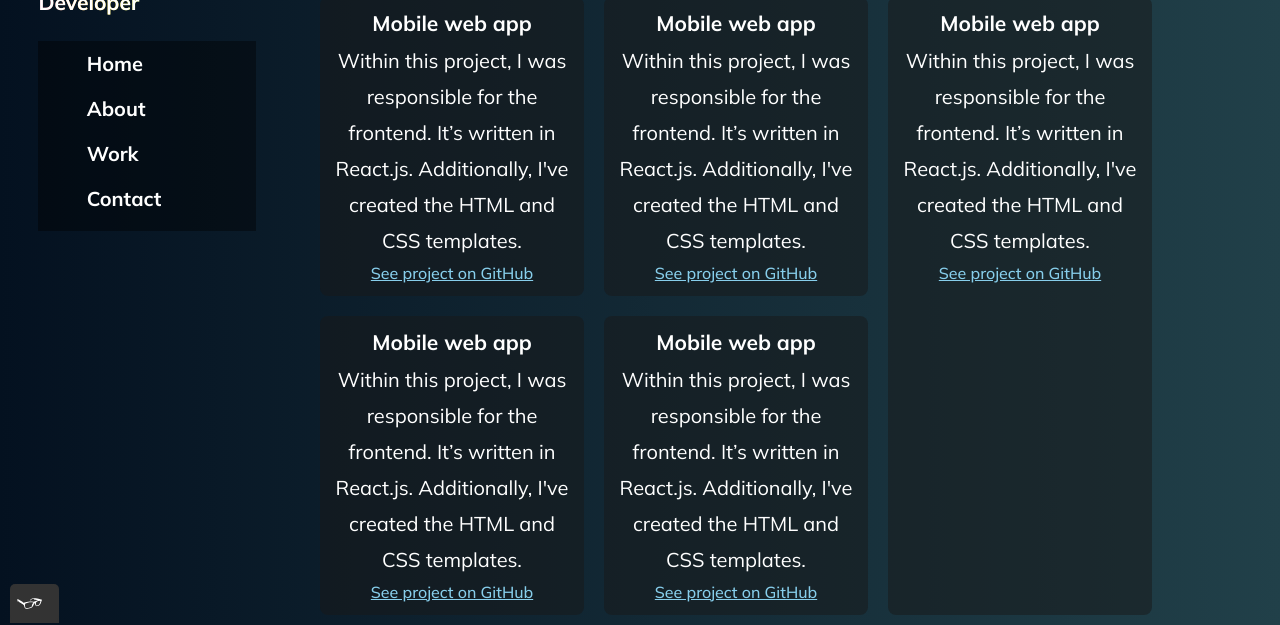
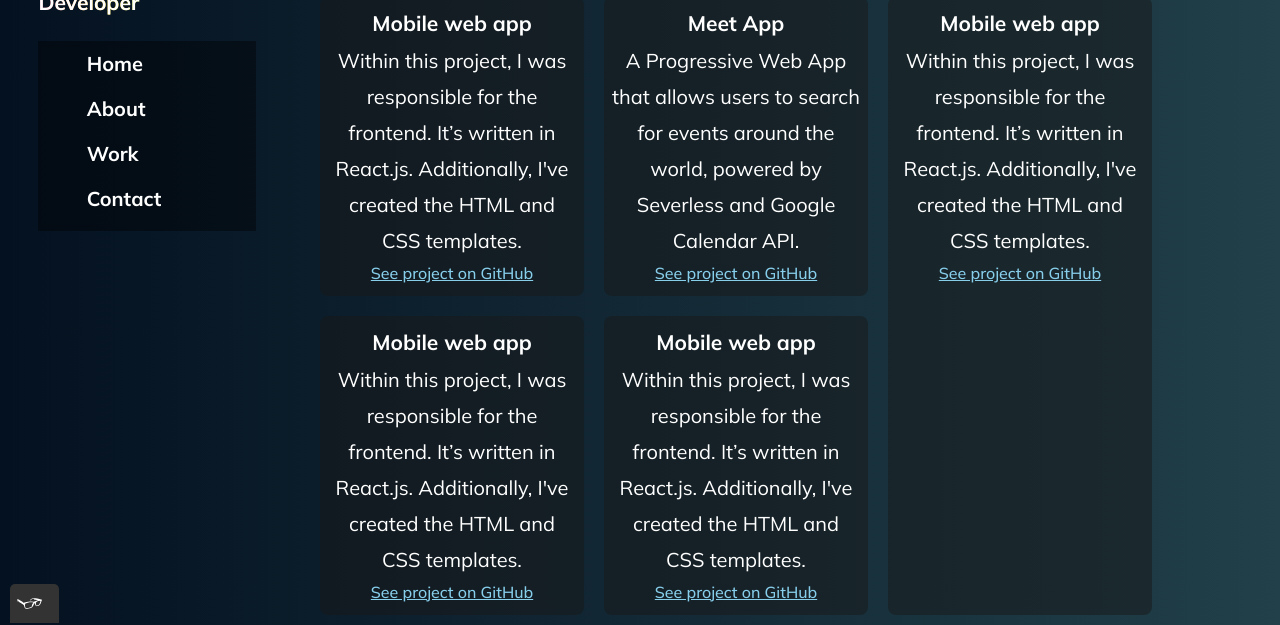
Before and after one commit to mayyinandprojects/portfolio-website, a plain HTML site: page work.html in a window 1280 px wide. Shown: the part 177-802 px from the top of the page. Drawn offline with Linux system fonts and the light colour scheme; a web font is replaced by a local one.

Commit message:
update work.html
added project details about Meet App.

```diff
--- a/work.html
+++ b/work.html
@@ -37,11 +37,11 @@
 
 
          <div class="grid__item">
-            <h2>Mobile web app</h2>
+            <h2>Meet App</h2>
             <p>
-               Within this project, I was responsible for the frontend. It’s written in React.js. Additionally, I've created the HTML and CSS templates.
+               A Progressive Web App that allows users to search for events around the world, powered by Severless and Google Calendar API.
             </p>
-            <a href="#">See project on GitHub</a>
+            <a href="https://mayyinandprojects.github.io/portfolio-website/work.html">See project on GitHub</a>
          </div>
          <div class="grid__item">
             <h2>Mobile web app</h2>
```
